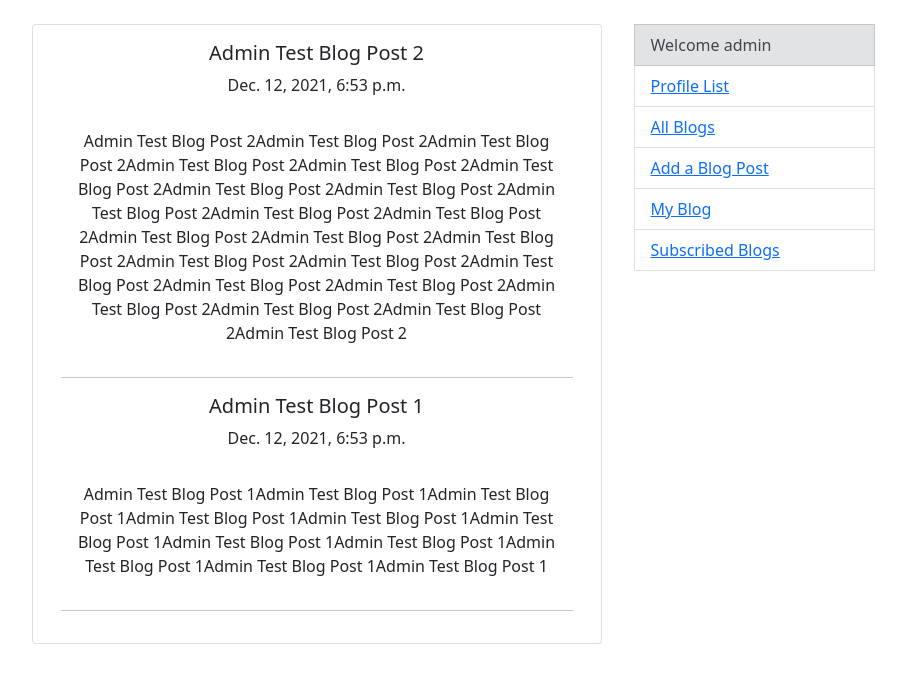
After one commit to alikasimoglu/django-microblog, a Django app: page /blogs/9/ in a window 1280 px wide. The commit adds this page. Shown: the top 683 px of the page, without its empty margins (181-1087 px from the left). Run offline with Django 4.2, Linux system fonts and the light colour scheme; a user stored in the database is signed in; data comes from the database, SQL or seed files in the repository; both versions use the stored data as it was after the commit.

```diff
--- /dev/null
+++ b/blogs/templates/blogs/my_blog.html
@@ -0,0 +1,12 @@
+{% extends 'base.html' %}
+
+{% block title %}My Blog{% endblock %}
+
+{% block content %}
+    {% for post in myblog %}
+        <h5 class="card-title">{{ post.post_title }}</h5>
+        <p class="card-text">{{ post.created }}</p>
+        <p class="card-body">{{ post.post_content }}</p>
+        <hr>
+    {% endfor %}
+{% endblock %}
--- a/blogs/urls.py
+++ b/blogs/urls.py
@@ -0,0 +1,10 @@
+from django.urls import path
+from blogs.views import BlogPostListView, MyBlogListView, SubcribedBlogsListView
+
+
+app_name = 'blogs'
+urlpatterns = [
+    path('', BlogPostListView.as_view(), name='blogs'),
+    path('<pk>/', MyBlogListView.as_view(), name='my-blog'),
+    path('<pk>/subscribed/', SubcribedBlogsListView.as_view(), name='subscribed-blogs'),
+]
--- a/blogs/views.py
+++ b/blogs/views.py
@@ -1,3 +1,30 @@
-from django.shortcuts import render
+from django.views.generic import ListView
+from blogs.models import BlogPost
+from profiles.models import Profile
 
-# Create your views here.
+
+class BlogPostListView(ListView):
+    model = BlogPost
+    template_name = 'blogs/index.html'
+    context_object_name = "blogs"
+    ordering = "-created"
+
+
+class MyBlogListView(ListView):
+    model = BlogPost
+    template_name = 'blogs/my_blog.html'
+    context_object_name = "myblog"
+    ordering = "-created"
+
+    def get_queryset(self):
+        return BlogPost.objects.filter(author__user=self.request.user)
+
+
+class SubcribedBlogsListView(ListView):
+    model = BlogPost
+    template_name = 'blogs/subcribed_blogs.html'
+    context_object_name = "subcribedblogposts"
+    ordering = "-created"
+
+    def get_queryset(self):
+        return BlogPost.objects.filter(author__user=self.request.user)
--- a/nikidaemTestProject/urls.py
+++ b/nikidaemTestProject/urls.py
@@ -19,5 +19,5 @@ from django.urls import path, include
 urlpatterns = [
     path('admin/', admin.site.urls),
     path('profiles/', include('profiles.urls', namespace="profiles")),
-    # path('blogs/', include('blogs.urls', namespace="blogs")),
+    path('blogs/', include('blogs.urls', namespace="blogs")),
 ]
--- a/templates/base.html
+++ b/templates/base.html
@@ -20,9 +20,10 @@
                     <ul>
                         <li class="list-group-item list-group-item-secondary" aria-current="true">Welcome {{ request.user }}</li>
                         <li class="list-group-item list-group-item-action"><a href="{% url "profiles:profiles" %}">Profile List</a></li>
+                        <li class="list-group-item list-group-item-action"><a href="{% url "blogs:blogs" %}">All Blogs</a></li>
                         <li class="list-group-item list-group-item-action"><a href="#">Add a Blog Post</a></li>
-                        <li class="list-group-item list-group-item-action"><a href="#">My Blog</a></li>
-                        <li class="list-group-item list-group-item-action"><a href="#">Subscribed Blogs</a></li>
+                        <li class="list-group-item list-group-item-action"><a href="{% url "blogs:my-blog" user.pk %}">My Blog</a></li>
+                        <li class="list-group-item list-group-item-action"><a href="{% url "blogs:subscribed-blogs" user.pk %}">Subscribed Blogs</a></li>
                     </ul>
                 </div>
             </div>
```
Also changed, not shown: blogs/templates/blogs/index.html (added, +12 -0 lines), blogs/templates/blogs/subcribed_blogs.html (added, +12 -0 lines), db.sqlite3.
